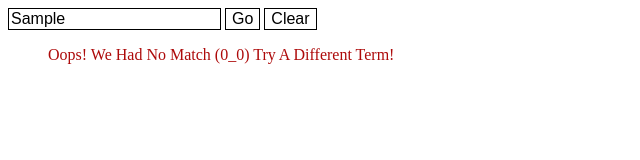
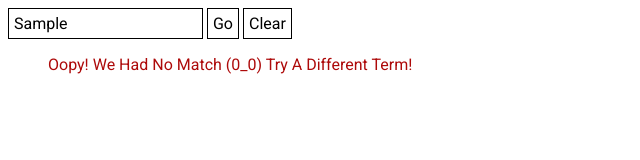
Before and after one commit to atrvicky/Search-Snippet, a plain HTML site: page index.html in a window 1280 px wide. Both pictures are taken after typing "Sample" into the empty fields and a click on the button "Go". Shown: the whole page, without its empty margins (0-640 px from the left). Drawn offline with Linux system fonts and the light colour scheme.

Commit message:
Add <mark>, remove <em> & change font

```diff
--- a/index.html
+++ b/index.html
@@ -3,6 +3,7 @@
   <head>
     <meta charset="utf-8">
     <link rel="stylesheet" href="styles.css">
+    <link href="https://fonts.googleapis.com/css?family=Roboto:100,300,400,500" rel="stylesheet">
     <title>Search snippet</title>
   </head>
   <body>
--- a/main.js
+++ b/main.js
@@ -48,7 +48,7 @@ queryBox.oninput = function(){
       var c = listLower.slice(listLower.search(queryLower)+queryLower.length);  //Any string after the queried term
 
 //Done! Now just concatenate a,b and c with opening and closing "<strong>" tags before and after b
-      slicedQuery = a+"<strong><em>"+b+"</em></strong>"+c;
+      slicedQuery = a+"<strong><mark>"+b+"</mark></strong>"+c;
       sortedTerm.innerHTML = slicedQuery;
       sortedList.appendChild(sortedTerm);
     }
@@ -61,7 +61,7 @@ queryBox.oninput = function(){
 // And a Bonus content. Just for you!
   if (sortedList.innerHTML == "") {
     var sortedTerm = document.createElement('li');
-    sortedTerm.innerHTML = "Oops! We had no match (0_0) Try a different term!";
+    sortedTerm.innerHTML = "Oopy! We had no match (0_0) Try a different term!";
     sortedList.appendChild(sortedTerm);
     sortedList.getElementsByTagName('li')[0].style.color = "#ad0a0a";
   }
--- a/styles.css
+++ b/styles.css
@@ -1,8 +1,19 @@
+*{
+    font-family: 'Roboto', sans-serif;
+}
+
 button, input{
   border: 1px solid #000;
   background-color: #fff;
   font-size: 16px;
   margin: 0;
+  padding: 5px;
+
+}
+
+button:hover{
+  background-color: #000;
+  color: #fff;
 }
 
 #sortedList{
```
